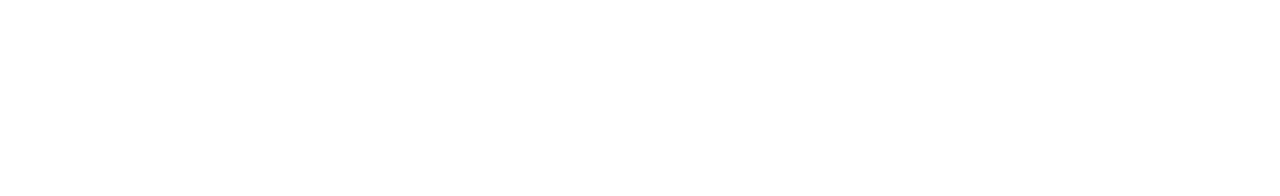
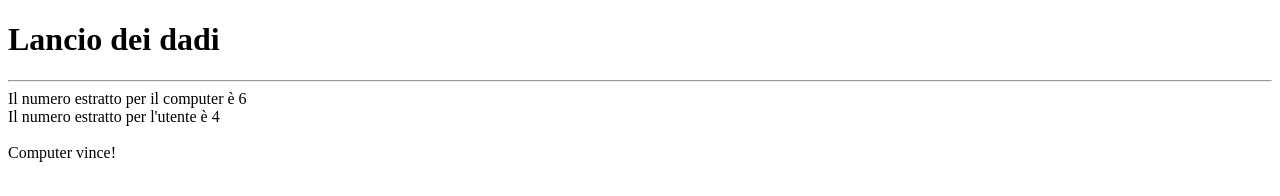
Before and after one commit to rizzamatteo96/js-mail-dadi, a plain HTML site: page index.html in a window 1280 px wide. Drawn offline with Linux system fonts and the light colour scheme.

Commit message:
Closing project

```diff
--- a/index.html
+++ b/index.html
@@ -8,6 +8,16 @@
 </head>
 <body>
 
+    <h1>Lancio dei dadi</h1>
+    <hr>
+
+    <div id="numero-computer">Il numero estratto per il computer è </div>
+    <div id="numero-user">Il numero estratto per l'utente è </div>
+    <br>
+    <div id="result"></div>
+
+
+
 
     <!-- collegamento al file js -->
     <script type="text/javascript" src="js/script.js"></script>
--- a/js/script.js
+++ b/js/script.js
@@ -14,14 +14,17 @@ var numeroUtente = Math.floor(Math.random() * (max - min + 1) + min);
 console.log(numeroUtente);
 
 // 3 - confrontare i risultati e vedere chi vince
-var risultato = 'nessun vincitore';
+var risultato = 'Nessun vincitore';
 
 if (numeroComputer > numeroUtente) {
-    risultato = 'computer vince!';
+    risultato = 'Computer vince!';
 } else if (numeroUtente > numeroComputer) {
-    risultato = 'hai vinto!'
+    risultato = 'Hai vinto!'
 }
 
 console.log(risultato);
 
 // 4 - comunicare il risultato al giocatore
+document.getElementById('numero-computer').innerHTML += numeroComputer;
+document.getElementById('numero-user').innerHTML += numeroUtente;
+document.getElementById('result').innerHTML = risultato;
```
